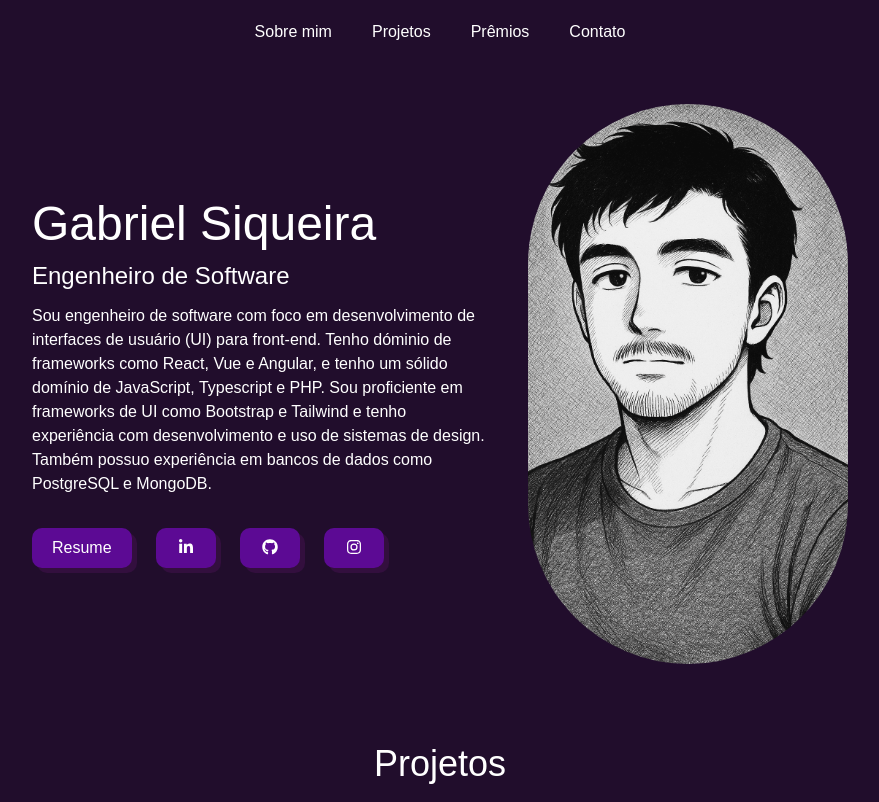
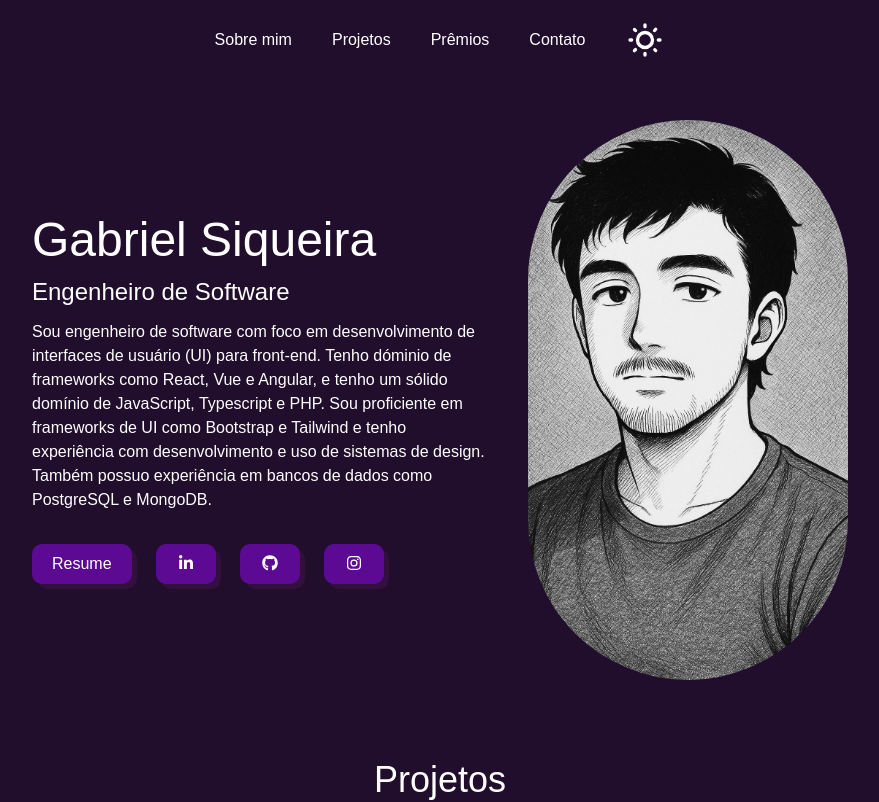
Before and after one commit to Gabrielvsiqueira/gabesiqueira.dev, a React (Vite) app: page / in a window 1280 px wide. Shown: the top 802 px of the page, without its empty margins (200-1079 px from the left). Built offline with nearby package versions, Linux system fonts and the light colour scheme; a web font is replaced by a local one.

Commit message:
feat: add theme controller into home

```diff
--- a/src/pages/Home.jsx
+++ b/src/pages/Home.jsx
@@ -4,6 +4,7 @@ import '../index.css';
 import { FontAwesomeIcon } from '@fortawesome/react-fontawesome';
 import { faLinkedinIn, faInstagram, faGithub } from '@fortawesome/free-brands-svg-icons';
 import perfilPage from '../img/perfil.png';
+import ThemeController from '../components/ThemeController';
 import Projects from "./Projects";
 import { motion } from "framer-motion";
 
@@ -30,6 +31,7 @@ function Introduction() {
           <Link to={'/projects'}>Projetos</Link>
           <p>Prêmios</p>
           <p>Contato</p>
+          <ThemeController />
         </div>
       </header>
 
```
